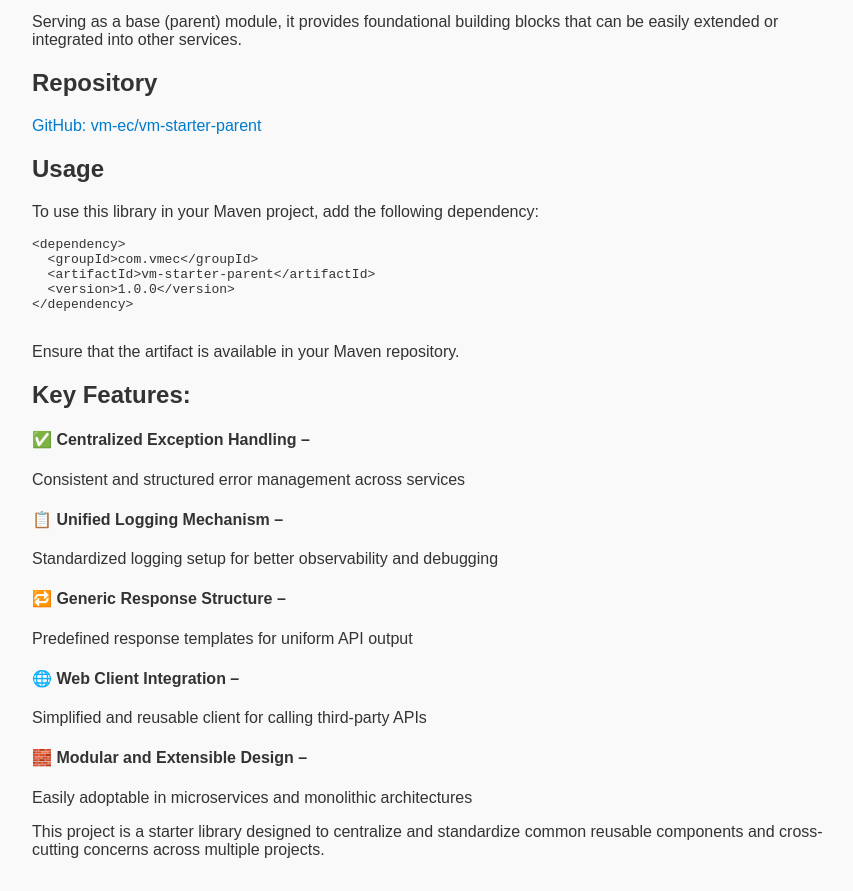
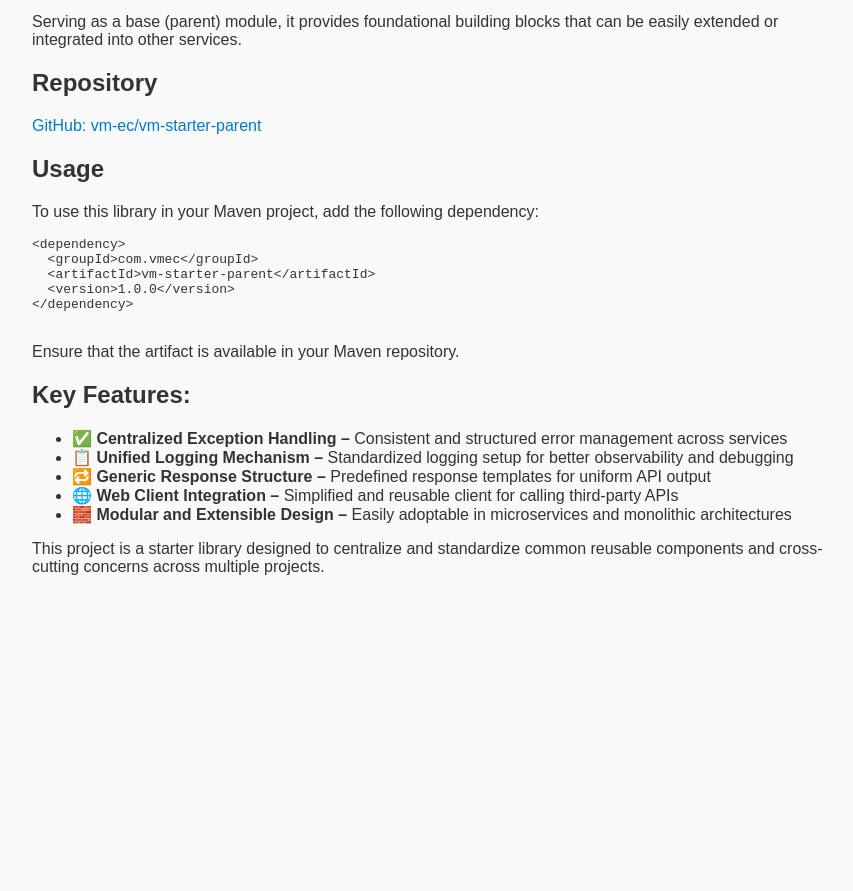
Before and after one commit to vm-ec/vm-starter-parent, a plain HTML site: page index.html in a window 1280 px wide. Shown: the part 129-1020 px from the top of the page, without its empty margins (208-1061 px from the left). After the commit the page ends 800 px from the top, so only its background shows below. Drawn offline with Linux system fonts and the light colour scheme.

Commit message:
Added landing page

```diff
--- a/index.html
+++ b/index.html
@@ -46,11 +46,13 @@
   <p>Ensure that the artifact is available in your Maven repository.</p>
 
   <h2>Key Features:</h2>
-  <h4>✅ Centralized Exception Handling –</h4><p> Consistent and structured error management across services</p>
-  <h4>📋 Unified Logging Mechanism – </h4><p>Standardized logging setup for better observability and debugging</p>
-  <h4>🔁 Generic Response Structure – </h4><p>Predefined response templates for uniform API output</p>
-  <h4>🌐 Web Client Integration – </h4><p>Simplified and reusable client for calling third-party APIs</p>
-  <h4>🧱 Modular and Extensible Design – </h4><p>Easily adoptable in microservices and monolithic architectures</p>
+  <ul>
+  <li><b>✅ Centralized Exception Handling –</b> Consistent and structured error management across services</li>
+  <li><b>📋 Unified Logging Mechanism –</b> Standardized logging setup for better observability and debugging</li>
+  <li><b>🔁 Generic Response Structure –</b> Predefined response templates for uniform API output</li>
+  <li><b>🌐 Web Client Integration –</b> Simplified and reusable client for calling third-party APIs</li>
+  <li><b>🧱 Modular and Extensible Design –</b> Easily adoptable in microservices and monolithic architectures</li>
+  </ul>
   <p>This project is a starter library designed to centralize and standardize common reusable components and cross-cutting concerns across multiple projects.</p>
 
 </div>
```
Also changed, not shown: pom.xml (+15 -5 lines).
